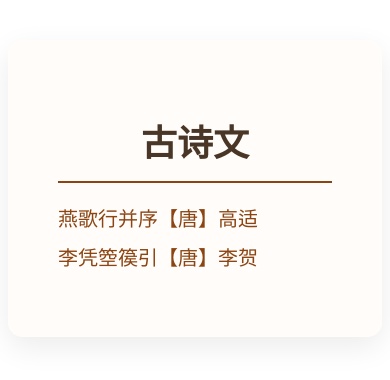
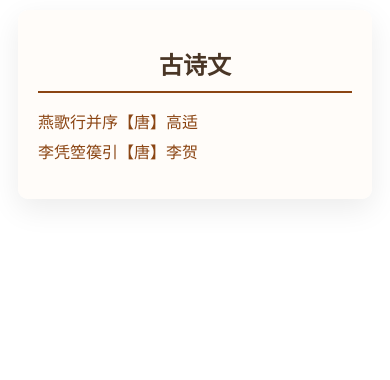
Before and after one commit to YangguangZhou/Poems, a Next.js app: page / in a window 390 px wide. Shown: the top 380 px of the page. Built offline with nearby package versions, Linux system fonts and the light colour scheme.

Commit message:
移动设备适配

```diff
--- a/pages/[poem].js
+++ b/pages/[poem].js
@@ -34,7 +34,7 @@ export default function PoemPage({ poem }) {
       </Head>
       <div className={styles.container}>
         <Link href="/" className={styles.homeButton}>
-          返回首页
+          ← 返回首页
         </Link>
         <h1 className={styles.title}>{poem.title}</h1>
         <h2 className={styles.author}>{poem.author}</h2>
--- a/styles/Home.module.css
+++ b/styles/Home.module.css
@@ -39,3 +39,39 @@
     color: #654321;
     text-decoration: underline;
 }
+
+@media screen and (max-width: 768px) {
+  .container {
+    margin: 20px;
+    padding: 30px;
+  }
+
+  .title {
+    font-size: 30px;
+    margin-bottom: 15px;
+    padding-bottom: 10px;
+  }
+
+  .poemList li {
+    font-size: 18px;
+    margin: 8px 0;
+  }
+}
+
+@media screen and (max-width: 480px) {
+  .container {
+    margin: 10px;
+    padding: 20px;
+    border-radius: 10px;
+  }
+
+  .title {
+    font-size: 24px;
+    margin-bottom: 12px;
+  }
+
+  .poemList li {
+    font-size: 16px;
+    margin: 6px 0;
+  }
+}
--- a/styles/Poem.module.css
+++ b/styles/Poem.module.css
@@ -1,61 +1,50 @@
 .container {
-    max-width: 800px;
+    max-width: 700px;
     margin: 40px auto;
-    background: rgba(253, 246, 236, 0.95);
+    background: rgba(255, 252, 249, 0.95);
     padding: 50px;
     border-radius: 15px;
-    box-shadow: 0 10px 30px rgba(139, 69, 19, 0.1);
-    border: 1px solid rgba(139, 69, 19, 0.2);
+    box-shadow: 0 10px 30px rgba(0,0,0,0.08);
 }
 
 .title {
     text-align: center;
-    font-size: 42px;
+    font-size: 36px;
     font-weight: 600;
-    color: #8b4513;
-    margin-bottom: 15px;
+    color: #4a3626;
+    margin-bottom: 10px;
     border-bottom: 2px solid #8b4513;
     padding-bottom: 15px;
     font-family: "Ma Shan Zheng", "楷体", serif;
-    text-shadow: 2px 2px 4px rgba(0, 0, 0, 0.1);
 }
 
 .author {
     text-align: right;
-    font-size: 20px;
+    font-size: 18px;
     color: #6b4423;
-    margin-bottom: 30px;
+    margin-bottom: 20px;
     font-family: 'Noto Serif SC', serif;
-    font-style: italic;
 }
 
 .poemLine {
-    margin-bottom: 25px;
+    margin-bottom: 20px;
     position: relative;
     text-align: center;
     color: #3a2b1f;
-    transition: all 0.3s ease;
+    transition: color 0.3s ease;
     cursor: pointer;
     font-family: 'Noto Serif SC', serif;
-    font-size: 20px;
-    line-height: 1.8;
-}
-
-.poemLine:hover {
-    color: #8b4513;
-    transform: scale(1.02);
 }
 
 .translation {
     font-family: 'Noto Serif SC', serif;
     font-size: 16px;
     color: #6b4423;
-    margin-top: 12px;
+    margin-top: 10px;
     padding: 15px;
-    background: rgba(249, 240, 230, 0.8);
+    background: #f9f0e6;
     border-radius: 8px;
     text-align: center;
-    border: 1px dashed #d4a161;
 }
 
 .translationToggle {
@@ -64,50 +53,68 @@
     cursor: pointer;
     font-family: 'Noto Serif SC', serif;
     font-size: 16px;
-    margin: 20px 0 30px;
-    padding: 10px;
-    background: rgba(139, 69, 19, 0.1);
-    border-radius: 8px;
-    transition: all 0.3s ease;
+    margin-bottom: 30px;
+    transition: color 0.3s ease;
 }
 
 .translationToggle:hover {
-    background: rgba(139, 69, 19, 0.15);
-    transform: scale(1.02);
+    color: #654321;
+    text-decoration: underline;
 }
 
 .homeButton {
-    position: relative;
-    display: inline-block;
-    padding: 8px 25px;
-    margin-bottom: 30px;
-    color: #8b4513;
-    text-decoration: none;
-    font-family: 'Ma Shan Zheng', serif;
-    font-size: 18px;
-    border: 2px solid #8b4513;
-    border-radius: 4px;
-    background: transparent;
-    transition: all 0.3s ease;
-    overflow: hidden;
-}
-
-.homeButton::before {
-    content: '';
-    position: absolute;
-    top: 0;
-    left: -100%;
-    width: 100%;
-    height: 100%;
-    background: rgba(139, 69, 19, 0.1);
-    transition: all 0.3s ease;
-}
-
-.homeButton:hover::before {
-    left: 0;
+  display: block;
+  color: #8b4513;
+  text-decoration: none;
+  font-family: 'Noto Serif SC', serif;
+  font-size: 16px;
+  margin-bottom: 20px;
+  cursor: pointer;
+  transition: color 0.3s ease;
 }
 
 .homeButton:hover {
-    transform: translateY(-2px);
-    box-shadow: 0 4px 8px rgba(139, 69, 19, 0.2);
+  color: #654321;
+  text-decoration: underline;
 }
+
+/* 添加移动设备适配 */
+@media screen and (max-width: 768px) {
+  .container {
+    margin: 20px;
+    padding: 30px;
+  }
+
+  .title {
+    font-size: 28px;
+  }
+
+  .author {
+    font-size: 16px;
+  }
+
+  .poemLine {
+    font-size: 16px;
+  }
+
+  .translation {
+    font-size: 14px;
+    padding: 10px;
+  }
+
+  .homeButton,
+  .translationToggle {
+    font-size: 14px;
+  }
+}
+
+@media screen and (max-width: 480px) {
+  .container {
+    margin: 10px;
+    padding: 20px;
+  }
+
+  .title {
+    font-size: 24px;
+  }
+}
```
